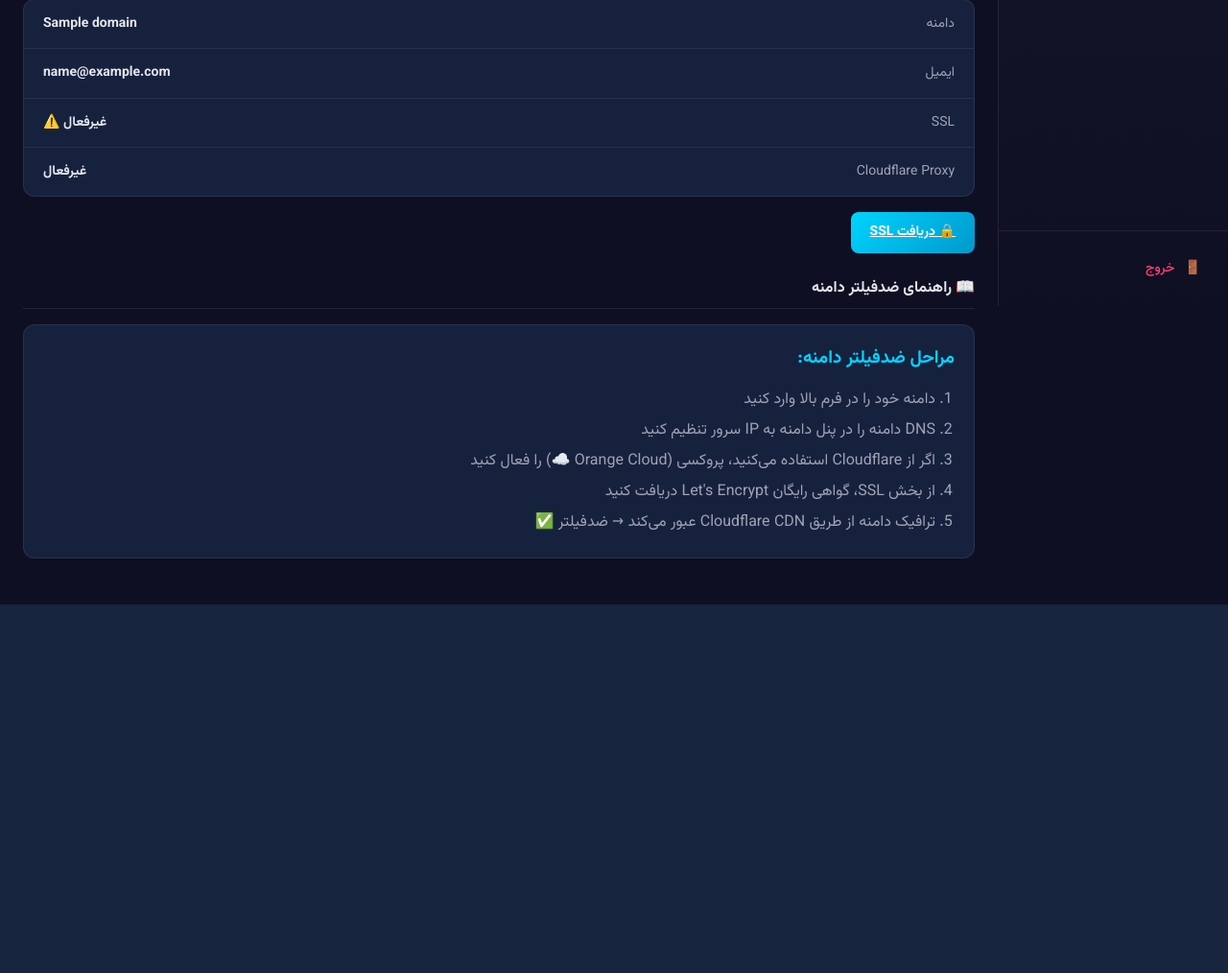
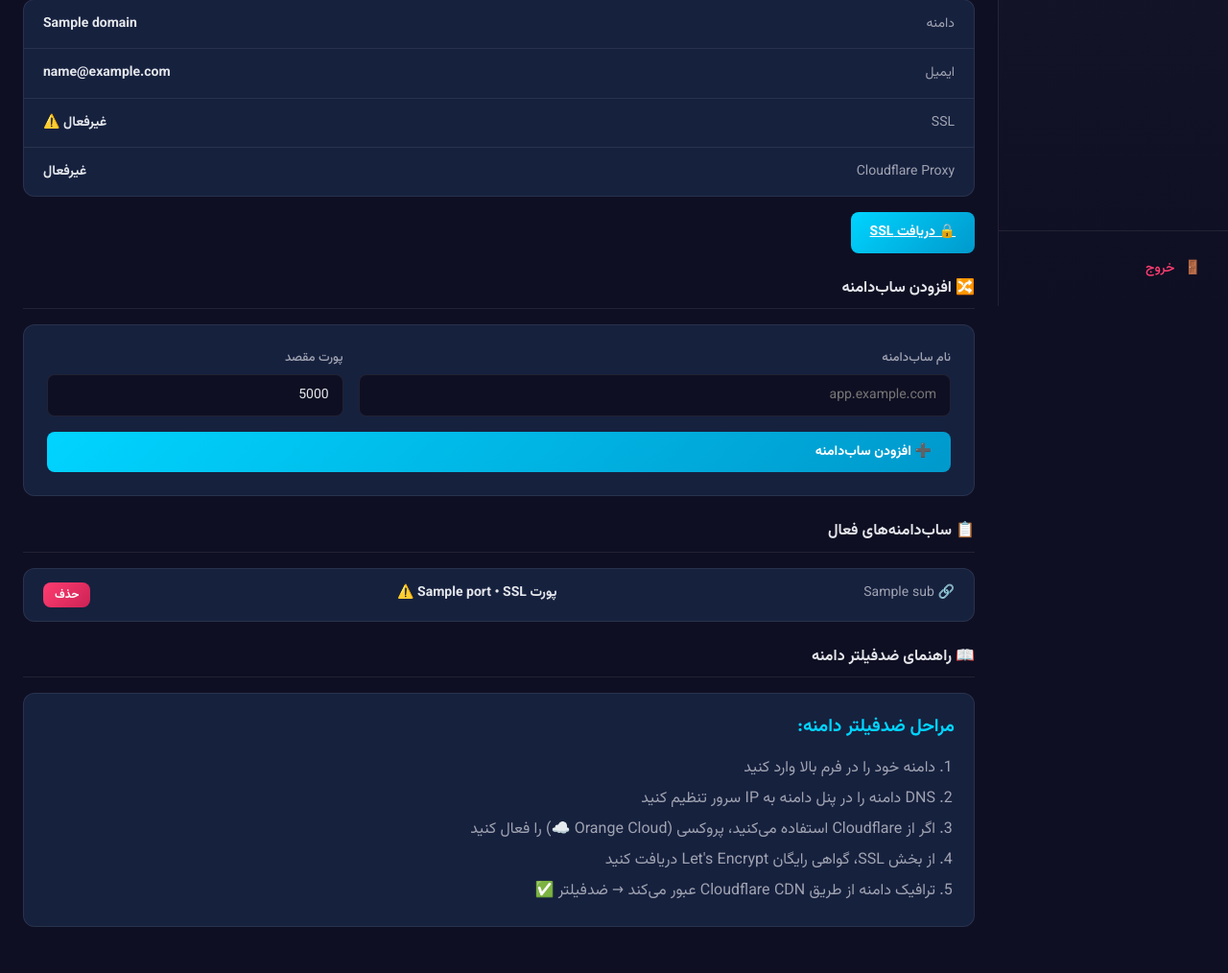
Before and after one commit to Sajjadsoli/senai-pro, a Flask app: template panel/templates/domains.html in a window 1280 px wide. Shown: the part 481-1495 px from the top of the page at 96% size. Before the commit the page ends 1111 px from the top, so only its background shows below. Run offline with Flask 3, Linux system fonts and the light colour scheme; the visitor is signed in with stand-in values (Sample User, id 1); the template is opened without the code that fills it: most values are stand-ins (such as "Sample title", 1, 10 or a date in 2020).

Commit message:
🔀 Add subdomain support - add/delete subdomains via panel with custom ports

```diff
--- a/panel/app.py
+++ b/panel/app.py
@@ -128,7 +128,8 @@ def dashboard():
 @app.route("/domains")
 def domains_page():
     domain_cfg = load_domain_config()
-    return render_template("domains.html", domain_cfg=domain_cfg)
+    subdomains = domain_cfg.get("subdomains", [])
+    return render_template("domains.html", domain_cfg=domain_cfg, subdomains=subdomains)
 
 @app.route("/ssl")
 def ssl_page():
@@ -230,6 +231,87 @@ def api_domain():
     ok, msg = run_cmd("nginx -t && systemctl reload nginx")
     return jsonify({"ok": ok, "message": f"دامنه {domain} اضافه شد"})
 
+@app.route("/api/subdomain", methods=["POST"])
+def api_subdomain():
+    data = request.json or {}
+    subdomain = data.get("subdomain", "").strip()
+    port = data.get("port", 5000)
+
+    if not subdomain:
+        return jsonify({"ok": False, "error": "ساب‌دامنه الزامی است"})
+
+    try:
+        port = int(port)
+    except (ValueError, TypeError):
+        port = 5000
+
+    if port < 1 or port > 65535:
+        return jsonify({"ok": False, "error": "پورت نامعتبر (۱-۶۵۵۳۵)"})
+
+    # Create nginx config for subdomain
+    nginx_conf = f"""server {{
+    listen 80;
+    server_name {subdomain};
+    location / {{
+        proxy_pass http://127.0.0.1:{port};
+        proxy_set_header Host $host;
+        proxy_set_header X-Real-IP $remote_addr;
+        proxy_set_header X-Forwarded-For $proxy_add_x_forwarded_for;
+        proxy_set_header X-Forwarded-Proto $scheme;
+        proxy_http_version 1.1;
+        proxy_set_header Upgrade $http_upgrade;
+        proxy_set_header Connection "upgrade";
+    }}
+    client_max_body_size 50M;
+}}"""
+
+    conf_path = f"/etc/nginx/sites-available/{subdomain}"
+    with open(conf_path, "w") as f:
+        f.write(nginx_conf)
+
+    enabled_path = f"/etc/nginx/sites-enabled/{subdomain}"
+    if os.path.islink(enabled_path) or os.path.exists(enabled_path):
+        os.remove(enabled_path)
+    os.symlink(conf_path, enabled_path)
+
+    ok, msg = run_cmd("nginx -t && systemctl reload nginx")
+
+    if ok:
+        cfg = load_domain_config()
+        if "subdomains" not in cfg:
+            cfg["subdomains"] = []
+        cfg["subdomains"] = [s for s in cfg["subdomains"] if s.get("name") != subdomain]
+        cfg["subdomains"].append({"name": subdomain, "port": port, "ssl": False})
+        save_domain_config(cfg)
+
+    return jsonify({"ok": ok, "message": f"ساب‌دامنه {subdomain} اضافه شد"})
+
+@app.route("/api/subdomain/delete", methods=["POST"])
+def api_subdomain_delete():
+    data = request.json or {}
+    subdomain = data.get("subdomain", "").strip()
+
+    if not subdomain:
+        return jsonify({"ok": False, "error": "ساب‌دامنه الزامی است"})
+
+    enabled_path = f"/etc/nginx/sites-enabled/{subdomain}"
+    available_path = f"/etc/nginx/sites-available/{subdomain}"
+
+    if os.path.islink(enabled_path) or os.path.exists(enabled_path):
+        os.remove(enabled_path)
+    if os.path.exists(available_path):
+        os.remove(available_path)
+
+    ok, msg = run_cmd("nginx -t && systemctl reload nginx")
+
+    if ok:
+        cfg = load_domain_config()
+        if "subdomains" in cfg:
+            cfg["subdomains"] = [s for s in cfg["subdomains"] if s.get("name") != subdomain]
+            save_domain_config(cfg)
+
+    return jsonify({"ok": ok, "message": f"ساب‌دامنه {subdomain} حذف شد"})
+
 @app.route("/api/ssl", methods=["POST"])
 def api_ssl():
     data = request.json or {}
--- a/panel/templates/domains.html
+++ b/panel/templates/domains.html
@@ -45,6 +45,39 @@
 </div>
 {% endif %}
 
+<!-- Subdomains Section -->
+<div class="section">
+    <h2 class="section-title">🔀 افزودن ساب‌دامنه</h2>
+    <form class="form-card" id="subdomainForm">
+        <div class="form-row">
+            <div class="form-group" style="flex: 2;">
+                <label>نام ساب‌دامنه</label>
+                <input type="text" id="subdomainName" placeholder="app.example.com" required>
+            </div>
+            <div class="form-group" style="flex: 1;">
+                <label>پورت مقصد</label>
+                <input type="number" id="subdomainPort" value="5000" min="1" max="65535">
+            </div>
+        </div>
+        <button type="submit" class="btn-primary">➕ افزودن ساب‌دامنه</button>
+    </form>
+</div>
+
+{% if subdomains and subdomains|length > 0 %}
+<div class="section">
+    <h2 class="section-title">📋 ساب‌دامنه‌های فعال</h2>
+    <div class="info-table">
+        {% for sub in subdomains %}
+        <div class="info-row">
+            <span class="info-label">🔗 {{ sub.name }}</span>
+            <span class="info-value">پورت {{ sub.port }} {{ '• SSL ✅' if sub.ssl else '• SSL ⚠️' }}</span>
+            <button class="btn-danger btn-sm" onclick="deleteSubdomain('{{ sub.name }}')" style="padding: 4px 12px; font-size: 12px;">حذف</button>
+        </div>
+        {% endfor %}
+    </div>
+</div>
+{% endif %}
+
 <div class="section">
     <h2 class="section-title">📖 راهنمای ضد‌فیلتر دامنه</h2>
     <div class="guide-card">
@@ -79,5 +112,43 @@ document.getElementById('domainForm').addEventListener('submit', async (e) => {
         alert('خطا: ' + (data.error || data.message));
     }
 });
+
+document.getElementById('subdomainForm').addEventListener('submit', async (e) => {
+    e.preventDefault();
+    const subdomain = document.getElementById('subdomainName').value;
+    const port = document.getElementById('subdomainPort').value || 5000;
+
+    const res = await fetch('/api/subdomain', {
+        method: 'POST',
+        headers: {'Content-Type': 'application/json'},
+        body: JSON.stringify({subdomain, port: parseInt(port)})
+    });
+    const data = await res.json();
+
+    if (data.ok) {
+        alert('ساب‌دامنه با موفقیت اضافه شد!');
+        location.reload();
+    } else {
+        alert('خطا: ' + (data.error || data.message));
+    }
+});
+
+async function deleteSubdomain(name) {
+    if (!confirm('حذف ساب‌دامنه ' + name + '؟')) return;
+
+    const res = await fetch('/api/subdomain/delete', {
+        method: 'POST',
+        headers: {'Content-Type': 'application/json'},
+        body: JSON.stringify({subdomain: name})
+    });
+    const data = await res.json();
+
+    if (data.ok) {
+        alert('ساب‌دامنه حذف شد');
+        location.reload();
+    } else {
+        alert('خطا: ' + (data.error || data.message));
+    }
+}
 </script>
 {% endblock %}
```
Also changed, not shown: core/domain_manager.py (+64 -0 lines).
